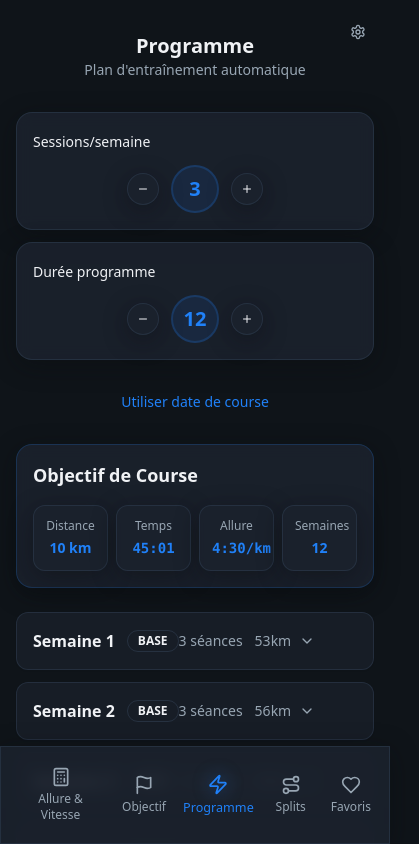
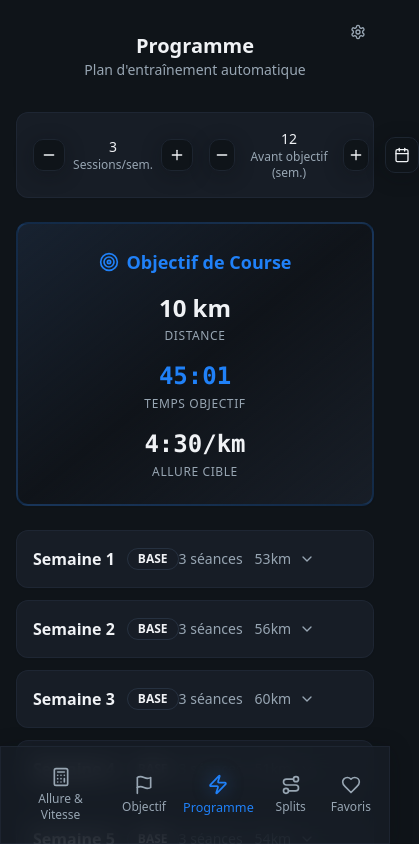
Before and after one commit to WintsDee/Paceo, a React (Vite) app: page / in a window 390 px wide. Both pictures are taken after a click on the button "Programme". Shown: the top 844 px of the page, 419 px wide, since content can reach past the window. Built offline with nearby package versions, Linux system fonts and the light colour scheme.

Commit message:
Reverted to commit 676107f77527a0247668e19d4fbafc3c9fe72e00

```diff
--- a/src/components/screens/ProgramScreen.tsx
+++ b/src/components/screens/ProgramScreen.tsx
@@ -93,48 +93,41 @@ const SESSION_EXPLANATIONS = {
 } as const;
 
 // Moteur de programme d'entraînement selon spécifications exactes 2025
-// Moteur 2025 : Calculs VMA précis selon nouvelles spécifications
 const calculateVMAPaces = (vma: number) => {
   const vmaAllure = 60 / vma; // min/km selon spec: Allure_VMA = 60 / VMA
   return {
-    EASY: vmaAllure * 1.18,    // 60-65% VMA optimisé: EASY = 1,18 × Allure_VMA
-    STEADY: vmaAllure * 1.10,  // 70-75% VMA optimisé: STEADY = 1,10 × Allure_VMA
-    THR: vmaAllure * 0.96,     // 82-87% VMA optimisé: THR = 0,96 × Allure_VMA
-    INT: vmaAllure * 0.89,     // 100-110% VMA optimisé: INT = 0,89 × Allure_VMA
+    EASY: vmaAllure * 1.15,    // 60-70% VMA selon spec: EASY = 1,15 × Allure_VMA
+    STEADY: vmaAllure * 1.08,  // 70-75% VMA selon spec: STEADY = 1,08 × Allure_VMA
+    THR: vmaAllure * 0.95,     // 80-85% VMA selon spec: THR = 0,95 × Allure_VMA
+    INT: vmaAllure * 0.90,     // 95-105% VMA selon spec: INT = 0,90 × Allure_VMA
     VMA: vmaAllure             // 100-110% VMA pur
   };
 };
 
-// Moteur 2025 : Volume hebdomadaire optimisé selon nouvelles recommandations
 const calculateWeeklyVolume = (sessionsPerWeek: number, vma: number): number => {
-  // Volume S1 optimisé 2025: Nouvelles formules validées par physiologistes
+  // Volume S1 selon spec exacte: Base sur Sessions/semaine + VMA
   const multipliers = {
-    2: { min: 2.0, max: 2.4 },  // 2 séances : (VMA × 2,0) à (VMA × 2,4) - augmenté
-    3: { min: 2.4, max: 3.0 },  // 3 séances : (VMA × 2,4) à (VMA × 3,0) - augmenté
-    4: { min: 3.0, max: 3.7 },  // 4 séances : (VMA × 3,0) à (VMA × 3,7) - augmenté
-    5: { min: 3.7, max: 4.5 },  // 5 séances : (VMA × 3,7) à (VMA × 4,5) - augmenté
-    6: { min: 4.5, max: 5.3 }   // 6 séances : (VMA × 4,5) à (VMA × 5,3) - augmenté
+    2: { min: 1.8, max: 2.2 },  // 2 séances : (VMA × 1,8) à (VMA × 2,2)
+    3: { min: 2.2, max: 2.8 },  // 3 séances : (VMA × 2,2) à (VMA × 2,8)
+    4: { min: 2.8, max: 3.5 },  // 4 séances : (VMA × 2,8) à (VMA × 3,5)
+    5: { min: 3.5, max: 4.2 },  // 5 séances : (VMA × 3,5) à (VMA × 4,2)
+    6: { min: 4.2, max: 5.0 }   // 6 séances : (VMA × 4,2) à (VMA × 5)
   };
 
   const mult = multipliers[sessionsPerWeek as keyof typeof multipliers] || multipliers[3];
   return Math.round(vma * ((mult.min + mult.max) / 2)); // arrondir au km le plus proche
 };
 
-// Moteur 2025 : Évaluation réalisme objectif selon nouvelles données
 const assessObjectiveRealism = (goalSpeed: number, vma: number, distance: string): number => {
   const goalPercent = (goalSpeed / vma) * 100;
 
-  // Nouvelles grilles de réalisme 2025 validées par études récentes
-  // 10K : objectifs plus ambitieux possibles
-  if (distance === "10k") {
-    if (goalPercent > 88) return 0.7; // Très ambitieux mais possible
-    if (goalPercent < 78) return 1.0; // Conservateur
-    return 0.9; // Équilibré
-  }
-  // Semi/Marathon : exigences adaptées aux distances longues
-  if (goalPercent > 82) return 0.65; // Très ambitieux
-  if (goalPercent < 75) return 1.0; // Conservateur
-  return 0.85; // Équilibré
+  // Exigence réaliste selon objectif - spec exacte
+  // Si allure cible > 80 % VMA → volume/intensité réduits pour éviter la blessure
+  if (goalPercent > 80) return 0.6; // max 1 séance intense/semaine
+  // Si allure cible < 75 % VMA → intensité progressive et volume complet
+  if (goalPercent < 75) return 1.0;
+
+  return 0.85; // Entre 75-80% VMA
 };
 
 // Fonctions utilitaires memoized
@@ -671,161 +664,149 @@ export const ProgramScreen = React.memo(({ isMetric, speedValue, vmaValue }: Pro
         <p className="text-muted-foreground text-sm">{t("Plan d'entraînement automatique")}</p>
       </div>
 
-      {/* Section configuration du programme - Design iOS natif moderne */}
-      <div className="mb-6 space-y-6">
-        {/* Contrôles sessions et semaines - Layout mobile compact */}
-        <div className="grid grid-cols-1 sm:grid-cols-2 gap-3">
-          {/* Sessions par semaine */}
-          <div className="glass-card rounded-2xl p-4">
-            <div className="mb-3">
-              <span className="text-sm font-medium text-foreground">
-                Sessions/semaine
-              </span>
+      {/* Sticky Controls Header */}
+      <Card className="glass-card p-4 sticky top-0 z-10">
+        <div className="flex items-center justify-between gap-4">
+          {/* Sessions per week */}
+          <div className="flex items-center gap-2">
+            <Button
+              variant="outline"
+              size="icon"
+              className="h-8 w-8 btn-glass"
+              onClick={() => adjustSessions(-1)}
+              disabled={sessionsPerWeek <= 2}
+            >
+              <Minus className="h-4 w-4" />
+            </Button>
+            <div className="text-center min-w-[80px]">
+              <div className="text-sm font-medium">{sessionsPerWeek}</div>
+              <div className="text-xs text-muted-foreground">{t("Sessions/sem.")}</div>
             </div>
-            <div className="flex items-center justify-center gap-3">
-              <button
-                onClick={() => setSessionsPerWeek(Math.max(2, sessionsPerWeek - 1))}
-                disabled={sessionsPerWeek <= 2}
-                className="flex items-center justify-center w-8 h-8 rounded-full glass-card hover:glow-effect disabled:opacity-50 disabled:cursor-not-allowed transition-smooth active:scale-95"
-              >
-                <Minus className="h-3 w-3 text-foreground" />
-              </button>
-              <div className="flex items-center justify-center w-12 h-12 rounded-full bg-primary/10 border-2 border-primary/20">
-                <span className="text-xl font-bold text-primary">
-                  {sessionsPerWeek}
-                </span>
+            <Button
+              variant="outline"
+              size="icon"
+              className="h-8 w-8 btn-glass"
+              onClick={() => adjustSessions(1)}
+              disabled={sessionsPerWeek >= 6}
+            >
+              <Plus className="h-4 w-4" />
+            </Button>
+          </div>
+
+          {/* Weeks before race / Date picker */}
+          <div className="flex items-center gap-2">
+            {!useRaceDate ? (
+              <>
+                <Button
+                  variant="outline"
+                  size="icon"
+                  className="h-8 w-8 btn-glass"
+                  onClick={() => adjustWeeks(-1)}
+                  disabled={weeksBeforeRace <= 2}
+                >
+                  <Minus className="h-4 w-4" />
+                </Button>
+                <div className="text-center min-w-[80px]">
+                  <div className="text-sm font-medium">{effectiveWeeks}</div>
+                  <div className="text-xs text-muted-foreground">{t("Avant objectif")} (sem.)</div>
+                </div>
+                <Button
+                  variant="outline"
+                  size="icon"
+                  className="h-8 w-8 btn-glass"
+                  onClick={() => adjustWeeks(1)}
+                  disabled={weeksBeforeRace >= 16}
+                >
+                  <Plus className="h-4 w-4" />
+                </Button>
+              </>
+            ) : (
+              <div className="text-center min-w-[80px]">
+                <div className="text-sm font-medium">{effectiveWeeks}</div>
+                <div className="text-xs text-muted-foreground">sem. calculées</div>
               </div>
-              <button
-                onClick={() => setSessionsPerWeek(Math.min(6, sessionsPerWeek + 1))}
-                disabled={sessionsPerWeek >= 6}
-                className="flex items-center justify-center w-8 h-8 rounded-full glass-card hover:glow-effect disabled:opacity-50 disabled:cursor-not-allowed transition-smooth active:scale-95"
-              >
-                <Plus className="h-3 w-3 text-foreground" />
-              </button>
+            )}
+
+            <Popover>
+              <PopoverTrigger asChild>
+                <Button variant="outline" size="sm" className="btn-glass ml-2 px-2">
+                  <CalendarIcon className="h-4 w-4" />
+                </Button>
+              </PopoverTrigger>
+              <PopoverContent className="w-auto p-0" align="end">
+                <Calendar
+                  mode="single"
+                  selected={raceDate}
+                  onSelect={(date) => {
+                    setRaceDate(date);
+                    if (date) {
+                      setUseRaceDate(true);
+                    }
+                  }}
+                  disabled={(date) => date < new Date()}
+                  initialFocus
+                  locale={dateLocale}
+                  className="pointer-events-auto"
+                />
+                {useRaceDate && (
+                  <div className="p-2 border-t">
+                    <Button
+                      variant="outline"
+                      size="sm"
+                      className="w-full"
+                      onClick={() => {
+                        setUseRaceDate(false);
+                        setRaceDate(undefined);
+                      }}
+                    >
+                      Utiliser nombre de semaines
+                    </Button>
+                  </div>
+                )}
+              </PopoverContent>
+            </Popover>
+          </div>
+        </div>
+      </Card>
+
+      {/* Cadre Objectif Élégant */}
+      <Card className="glass-card p-6 border-2 border-primary/20 bg-gradient-to-br from-primary/5 via-background to-secondary/5">
+        <div className="text-center space-y-3">
+          <div className="flex items-center justify-center gap-2 mb-4">
+            <Target className="w-5 h-5 text-primary" />
+            <h3 className="text-lg font-semibold text-primary">Objectif de Course</h3>
+          </div>
+
+          <div className="grid grid-cols-1 md:grid-cols-3 gap-4 text-center">
+            <div className="space-y-1">
+              <div className="text-2xl font-bold text-foreground">{race.label}</div>
+              <div className="text-xs text-muted-foreground uppercase tracking-wider">Distance</div>
+            </div>
+
+            <div className="space-y-1">
+              <div className="text-2xl font-bold text-primary mono-numbers">{goalTime}</div>
+              <div className="text-xs text-muted-foreground uppercase tracking-wider">Temps Objectif</div>
+            </div>
+
+            <div className="space-y-1">
+              <div className="text-2xl font-bold text-foreground mono-numbers">{formatPace(goalPace, isMetric)}</div>
+              <div className="text-xs text-muted-foreground uppercase tracking-wider">Allure Cible</div>
             </div>
           </div>
 
-          {/* Configuration date/semaines */}
-          <div className="glass-card rounded-2xl p-4">
-            <div className="mb-3">
-              <span className="text-sm font-medium text-foreground">
-                {useRaceDate ? "Date de course" : "Durée programme"}
-              </span>
+          {vmaValue && (
+            <div className="pt-3 border-t border-border/50">
+              <div className="flex items-center justify-center gap-4 text-sm">
+                <span className="text-muted-foreground">VMA:</span>
+                <span className="font-semibold mono-numbers">{vmaValue.toFixed(1)} km/h</span>
+                <span className="text-muted-foreground">•</span>
+                <span className="text-muted-foreground">Vitesse:</span>
+                <span className="font-semibold mono-numbers">{speedValue.toFixed(2)} {isMetric ? 'km/h' : 'mph'}</span>
+              </div>
             </div>
-
-            {useRaceDate ? (
-              <Popover>
-                <PopoverTrigger asChild>
-                  <button className="w-full p-2 rounded-xl glass-card text-center hover:glow-effect transition-smooth">
-                    <div className="flex items-center justify-center gap-2 text-sm">
-                      <CalendarIcon className="h-4 w-4" />
-                      {raceDate ?
-                        raceDate.toLocaleDateString(language === 'fr' ? 'fr-FR' : language === 'de' ? 'de-DE' : language === 'es' ? 'es-ES' : 'en-US') :
-                        "Choisir"
-                      }
-                    </div>
-                  </button>
-                </PopoverTrigger>
-                <PopoverContent className="w-auto p-0" align="start">
-                  <Calendar
-                    mode="single"
-                    selected={raceDate}
-                    onSelect={setRaceDate}
-                    disabled={(date) => date < new Date()}
-                    initialFocus
-                    locale={dateLocale}
-                    className="glass-card rounded-xl"
-                  />
-                </PopoverContent>
-              </Popover>
-            ) : (
-              <div className="flex items-center justify-center gap-3">
-                <button
-                  onClick={() => setWeeksBeforeRace(Math.max(2, weeksBeforeRace - 1))}
-                  disabled={weeksBeforeRace <= 2}
-                  className="flex items-center justify-center w-8 h-8 rounded-full glass-card hover:glow-effect disabled:opacity-50 disabled:cursor-not-allowed transition-smooth active:scale-95"
-                >
-                  <Minus className="h-3 w-3 text-foreground" />
-                </button>
-                <div className="flex items-center justify-center w-12 h-12 rounded-full bg-primary/10 border-2 border-primary/20">
-                  <span className="text-xl font-bold text-primary">
-                    {weeksBeforeRace}
-                  </span>
-                </div>
-                <button
-                  onClick={() => setWeeksBeforeRace(Math.min(16, weeksBeforeRace + 1))}
-                  disabled={weeksBeforeRace >= 16}
-                  className="flex items-center justify-center w-8 h-8 rounded-full glass-card hover:glow-effect disabled:opacity-50 disabled:cursor-not-allowed transition-smooth active:scale-95"
-                >
-                  <Plus className="h-3 w-3 text-foreground" />
-                </button>
-              </div>
-            )}
-          </div>
+          )}
         </div>
-
-        {/* Toggle date/semaines */}
-        <div className="flex justify-center">
-          <button
-            onClick={() => setUseRaceDate(!useRaceDate)}
-            className="px-4 py-2 text-sm text-primary font-medium hover:text-primary/80 transition-colors duration-200"
-          >
-            {useRaceDate ? "Utiliser durée fixe" : "Utiliser date de course"}
-          </button>
-        </div>
-      </div>
-
-      {/* Bloc récapitulatif de l'objectif - Design compact et mobile optimisé */}
-      <div className="mb-6 glass-card rounded-2xl p-4 border-primary/20">
-        <div className="mb-4">
-          <h3 className="text-lg font-semibold text-foreground">
-            Objectif de Course
-          </h3>
-        </div>
-        <div className="grid grid-cols-4 gap-2">
-          <div className="glass-card rounded-xl p-3 text-center">
-            <div className="text-xs font-medium text-muted-foreground mb-1">
-              Distance
-            </div>
-            <div className="text-sm font-bold text-primary">
-              {race.label}
-            </div>
-          </div>
-          <div className="glass-card rounded-xl p-3 text-center">
-            <div className="text-xs font-medium text-muted-foreground mb-1">
-              Temps
-            </div>
-            <div className="text-sm font-bold text-primary mono-numbers">
-              {goalTime}
-            </div>
-          </div>
-          <div className="glass-card rounded-xl p-3 text-center">
-            <div className="text-xs font-medium text-muted-foreground mb-1">
-              Allure
-            </div>
-            <div className="text-sm font-bold text-primary mono-numbers">
-              {formatPace(goalPace, isMetric)}
-            </div>
-          </div>
-          <div className="glass-card rounded-xl p-3 text-center">
-            <div className="text-xs font-medium text-muted-foreground mb-1">
-              Semaines
-            </div>
-            <div className="text-sm font-bold text-primary">
-              {effectiveWeeks}
-            </div>
-          </div>
-        </div>
-        {vmaValue && (
-          <div className="mt-3 pt-3 border-t border-border">
-            <div className="flex items-center justify-center gap-4 text-xs text-muted-foreground">
-              <span>VMA: <span className="font-semibold text-primary">{vmaValue.toFixed(1)} km/h</span></span>
-              <span>•</span>
-              <span>Vitesse: <span className="font-semibold text-primary">{speedValue.toFixed(2)} {isMetric ? 'km/h' : 'mph'}</span></span>
-            </div>
-          </div>
-        )}
-      </div>
+      </Card>
 
       {/* Weekly Program */}
       <div className="space-y-3">
--- a/src/hooks/useLocalStorage.ts
+++ b/src/hooks/useLocalStorage.ts
@@ -1,4 +1,4 @@
-import { useState, useEffect, useCallback } from "react";
+import { useState, useEffect } from "react";
 
 export function useLocalStorage<T>(key: string, defaultValue: T): [T, (value: T) => void] {
   const [value, setValue] = useState<T>(() => {
@@ -11,30 +11,14 @@ export function useLocalStorage<T>(key: string, defaultValue: T): [T, (value: T)
     }
   });
 
-  const setStoredValue = useCallback((newValue: T) => {
+  const setStoredValue = (newValue: T) => {
     try {
       setValue(newValue);
       window.localStorage.setItem(key, JSON.stringify(newValue));
     } catch (error) {
       console.warn(`Error setting localStorage key "${key}":`, error);
     }
-  }, [key]);
-
-  // Listen to localStorage changes from other tabs/windows
-  useEffect(() => {
-    const handleStorageChange = (e: StorageEvent) => {
-      if (e.key === key && e.newValue !== null) {
-        try {
-          setValue(JSON.parse(e.newValue));
-        } catch (error) {
-          console.warn(`Error parsing localStorage change for key "${key}":`, error);
-        }
-      }
-    };
-
-    window.addEventListener('storage', handleStorageChange);
-    return () => window.removeEventListener('storage', handleStorageChange);
-  }, [key]);
+  };
 
   return [value, setStoredValue];
 }
--- a/src/index.css
+++ b/src/index.css
@@ -146,20 +146,6 @@
   .transition-spring {
     transition: var(--transition-spring);
   }
-
-  /* Mobile optimizations */
-  @media (max-width: 768px) {
-    .glass-card {
-      backdrop-filter: blur(8px);
-    }
-
-    /* Enhanced contrast for mobile */
-    :root {
-      --glass-bg: 215 25% 14% / 0.9;
-      --glass-border: 215 25% 30% / 0.4;
-      --shadow-card: 0 6px 25px hsl(215 25% 5% / 0.4);
-    }
-  }
 }
 
 @layer components {
--- a/tailwind.config.ts
+++ b/tailwind.config.ts
@@ -112,9 +112,6 @@ export default {
 				'fade-in-up': 'fade-in-up 0.4s ease-out',
 				'scale-in': 'scale-in 0.3s ease-out'
 			},
-			screens: {
-				'xs': '475px',
-			},
 			fontFamily: {
 				'mono': ['SF Mono', 'Consolas', 'Liberation Mono', 'Menlo', 'monospace']
 			}
```
Also changed, not shown: src/components/calculator/RaceGoalCalculator.tsx (+1 -7 lines), src/pages/Index.tsx (+2 -22 lines).
